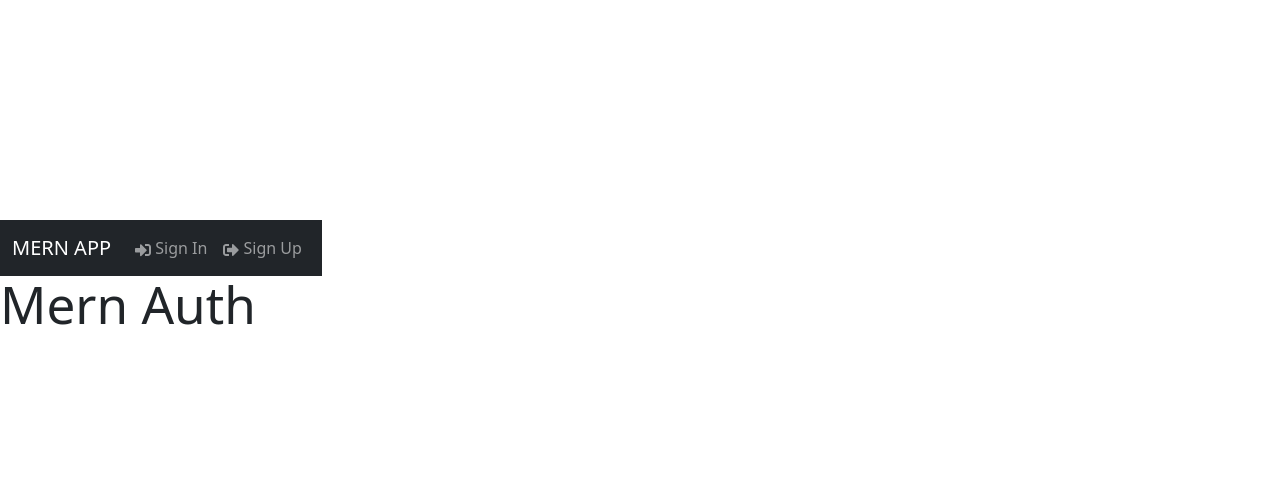
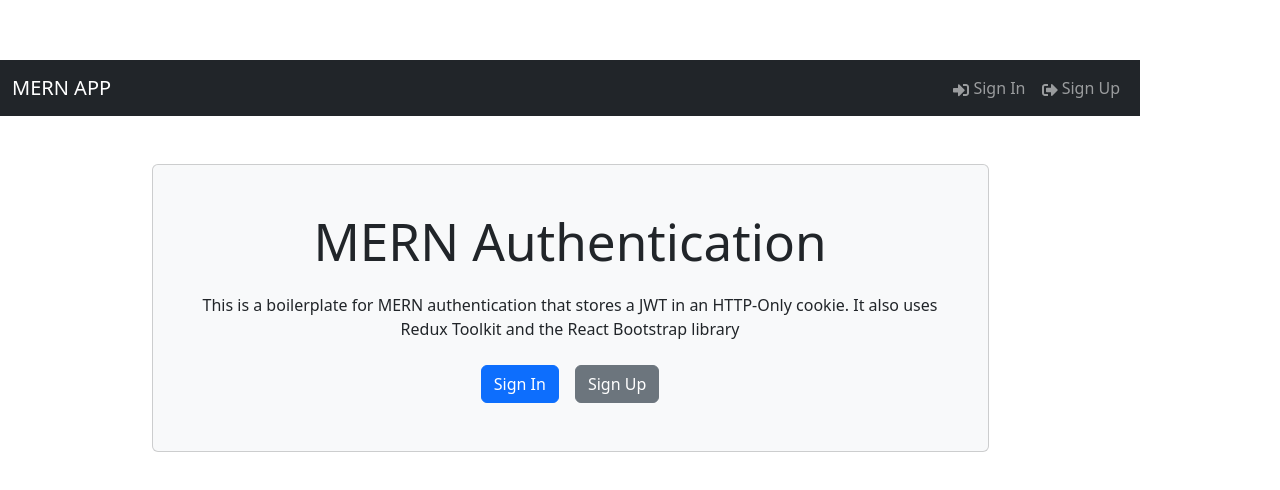
Before and after one commit to pranayjumde0812/MERN, a React (Vite) app in the folder MERN-AUTH/frontend/: page / in a window 1280 px wide. Shown: the part 120-610 px from the top of the page. Built offline with nearby package versions, Linux system fonts and the light colour scheme.

Commit message:
Homescreeen and Hero Component

```diff
--- a/MERN-AUTH/frontend/src/App.jsx
+++ b/MERN-AUTH/frontend/src/App.jsx
@@ -1,9 +1,10 @@
 import Header from "./components/Header";
+import HomeScreen from "./screens/HomeScreen";
 const App = () => {
   return (
     <>
       <Header />
-      <h1>Mern Auth</h1>
+      <HomeScreen />
     </>
   );
 };
--- a/MERN-AUTH/frontend/src/components/Header.jsx
+++ b/MERN-AUTH/frontend/src/components/Header.jsx
@@ -13,7 +13,7 @@ const Header = () => {
               <Nav.Link href="/login">
                 <FaSignInAlt /> Sign In
               </Nav.Link>
-              <Nav.Link href="/login">
+              <Nav.Link href="/register">
                 <FaSignOutAlt /> Sign Up
               </Nav.Link>
             </Nav>
--- /dev/null
+++ b/MERN-AUTH/frontend/src/components/Hero.jsx
@@ -0,0 +1,28 @@
+import { Container, Card, Button } from "react-bootstrap";
+
+const Hero = () => {
+  return (
+    <div className=" py-5">
+      <Container className="d-flex justify-content-center">
+        <Card className="p-5 d-flex flex-column align-items-center hero-card bg-light w-75">
+          <h1 className="text-center mb-4">MERN Authentication</h1>
+          <p className="text-center mb-4">
+            This is a boilerplate for MERN authentication that stores a JWT in
+            an HTTP-Only cookie. It also uses Redux Toolkit and the React
+            Bootstrap library
+          </p>
+          <div className="d-flex">
+            <Button variant="primary" href="/login" className="me-3">
+              Sign In
+            </Button>
+            <Button variant="secondary" href="/register">
+              Sign Up
+            </Button>
+          </div>
+        </Card>
+      </Container>
+    </div>
+  );
+};
+
+export default Hero;
--- /dev/null
+++ b/MERN-AUTH/frontend/src/screens/HomeScreen.jsx
@@ -0,0 +1,8 @@
+import React from "react";
+import Hero from "../components/Hero";
+
+const HomeScreen = () => {
+  return <Hero />;
+};
+
+export default HomeScreen;
```
